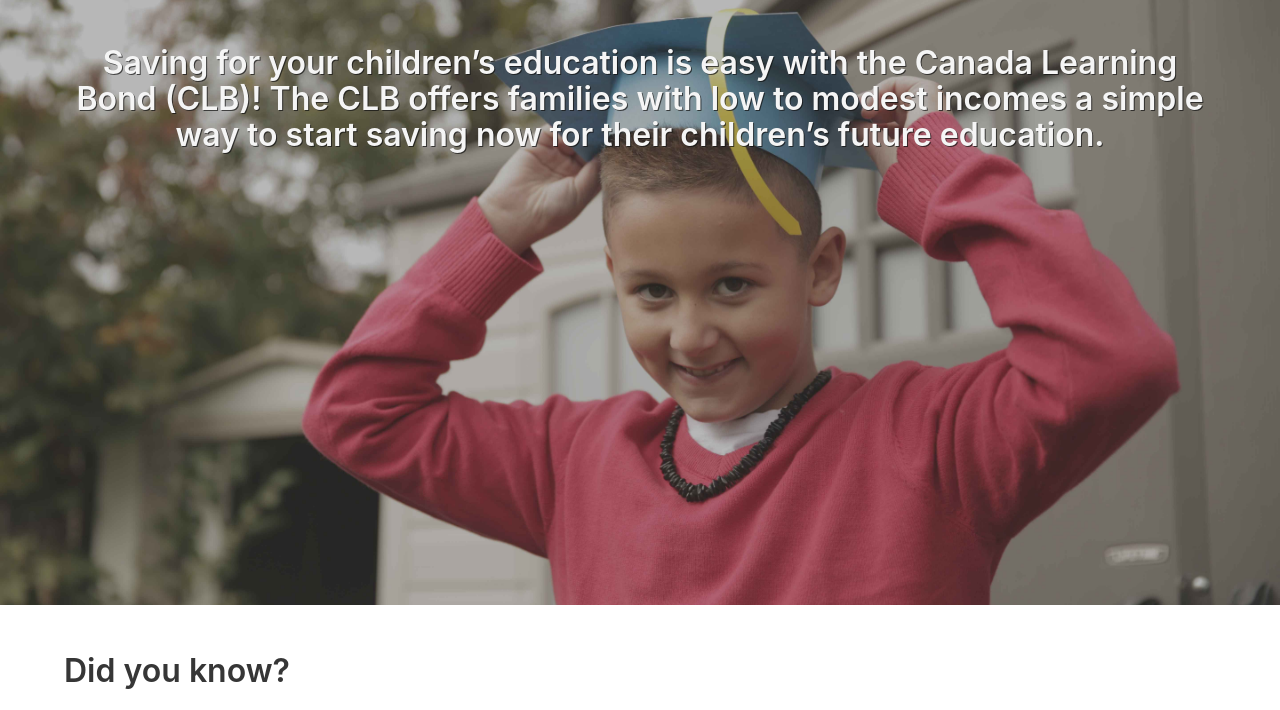
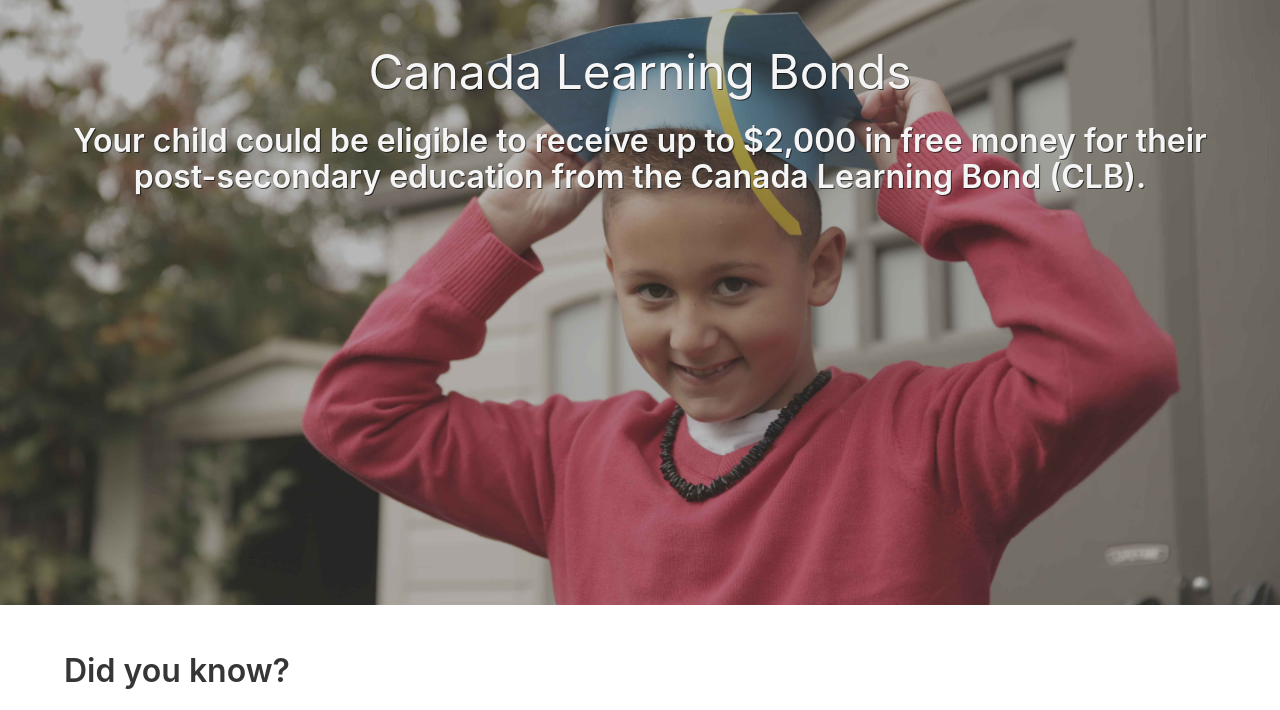
Before and after one commit to smartsaver/novascotiaclb-client, a Gatsby site: page / in a window 1280 px wide. Shown: the part 59-769 px from the top of the page. Built offline with nearby package versions, Linux system fonts and the light colour scheme; Gatsby itself is replaced by a stand-in of ours.

Commit message:
Edit banner and style

```diff
--- a/src/pages-components/index/IndexBanner.js
+++ b/src/pages-components/index/IndexBanner.js
@@ -3,7 +3,7 @@
 import style from './IndexBanner.module.css'
 
 const IndexBanner = props => {
-  const { content = '' } = props.content
+  const { content = '', title = '' } = props.content
   return (
     <header>
       <Section
@@ -13,6 +13,7 @@
           ${style.IndexBanner}
         `}
       >
+        <h1 className="title">{title}</h1>
         <p
           className="title is-3"
           dangerouslySetInnerHTML={{ __html: content }}
--- a/src/pages-components/index/IndexBanner.module.css
+++ b/src/pages-components/index/IndexBanner.module.css
@@ -35,3 +35,8 @@
   text-shadow: 1px 1px black;
   text-shadow: 1px 1.3px #111111b3;
 }
+
+.IndexBanner h1 {
+  font-size: 3rem !important;
+  font-weight: 400;
+}
--- a/src/pages-components/index/content/bannerContent.js
+++ b/src/pages-components/index/content/bannerContent.js
@@ -1,6 +1,7 @@
 const bannerContent = {
+  title: 'Canada Learning Bonds',
   content:
-    'Saving for your children’s education is easy with the Canada Learning Bond (CLB)! The CLB offers families with low to modest incomes a simple way to start saving now for their children’s future education.',
+    'Your child could be eligible to receive up to $2,000 in free money for their post-secondary education from the Canada Learning Bond (CLB). ',
   videoUrl: 'https://www.youtube.com/embed/ev6ZtfjRdBg',
 }
 
```
